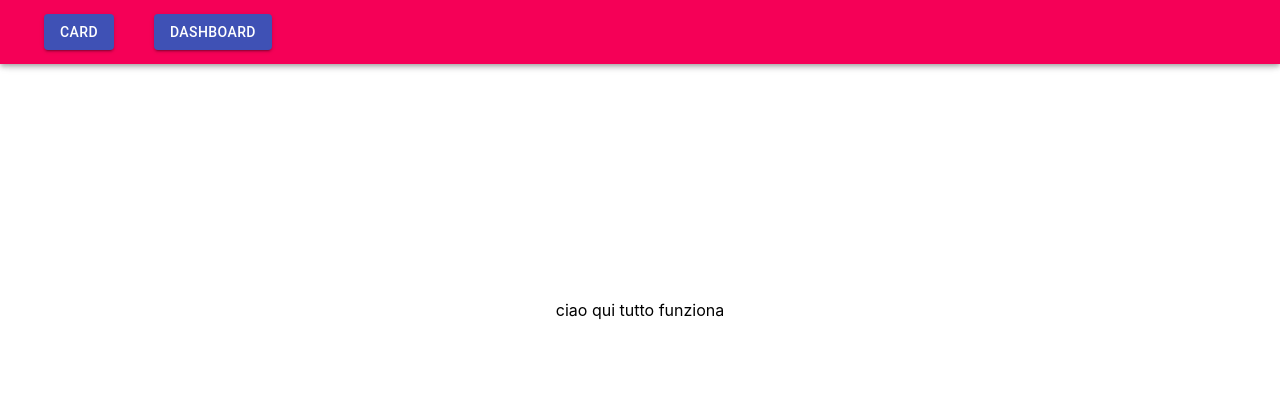
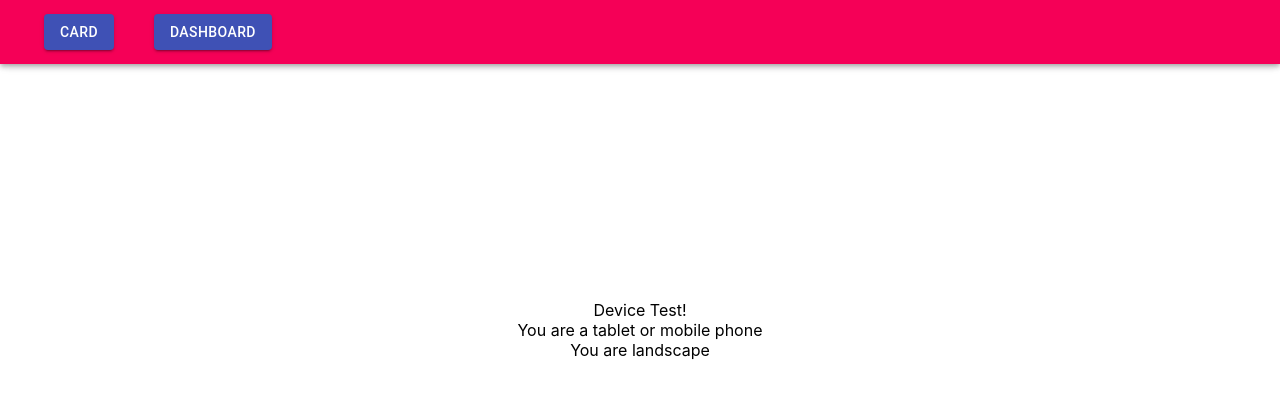
Before and after one commit to mariuschiriac/react-testing, a React (Create React App) app: page /dashboard in a window 1280 px wide. Shown: the top 398 px of the page. Built offline with nearby package versions, Linux system fonts and the light colour scheme.

Commit message:
react responsive

```diff
--- a/package.json
+++ b/package.json
@@ -8,6 +8,7 @@
     "eslint": "^6.1.0",
     "react": "^16.9.0",
     "react-dom": "^16.9.0",
+    "react-responsive": "^7.0.0",
     "react-router": "^5.0.1",
     "react-router-dom": "^5.0.1",
     "react-scripts": "3.1.1"
--- a/src/components/dashboard/dashboard.component.jsx
+++ b/src/components/dashboard/dashboard.component.jsx
@@ -1,5 +1,31 @@
 import React from "react";
+import MediaQuery from "react-responsive";
 
 export const Dashboard = () => {
-  return <div style={{ margin: "300px 300px" }}>ciao qui tutto funziona</div>;
+  return (
+    <div style={{ margin: "300px 0px" }}>
+      <div>Device Test!</div>
+      <MediaQuery query="(min-device-width: 1224px)">
+        <div>You are a desktop or laptop</div>
+        <MediaQuery query="(min-device-width: 1824px)">
+          <div>You also have a huge screen</div>
+        </MediaQuery>
+        <MediaQuery query="(max-width: 1224px)">
+          <div>You are sized like a tablet or mobile phone though</div>
+        </MediaQuery>
+      </MediaQuery>
+      <MediaQuery query="(max-device-width: 1224px)">
+        <div>You are a tablet or mobile phone</div>
+      </MediaQuery>
+      <MediaQuery query="(orientation: portrait)">
+        <div>You are portrait</div>
+      </MediaQuery>
+      <MediaQuery query="(orientation: landscape)">
+        <div>You are landscape</div>
+      </MediaQuery>
+      <MediaQuery query="(min-resolution: 2dppx)">
+        <div>You are retina</div>
+      </MediaQuery>
+    </div>
+  );
 };
```
Also changed, not shown: 1 other file (tests, documents, lock files or other folders).
